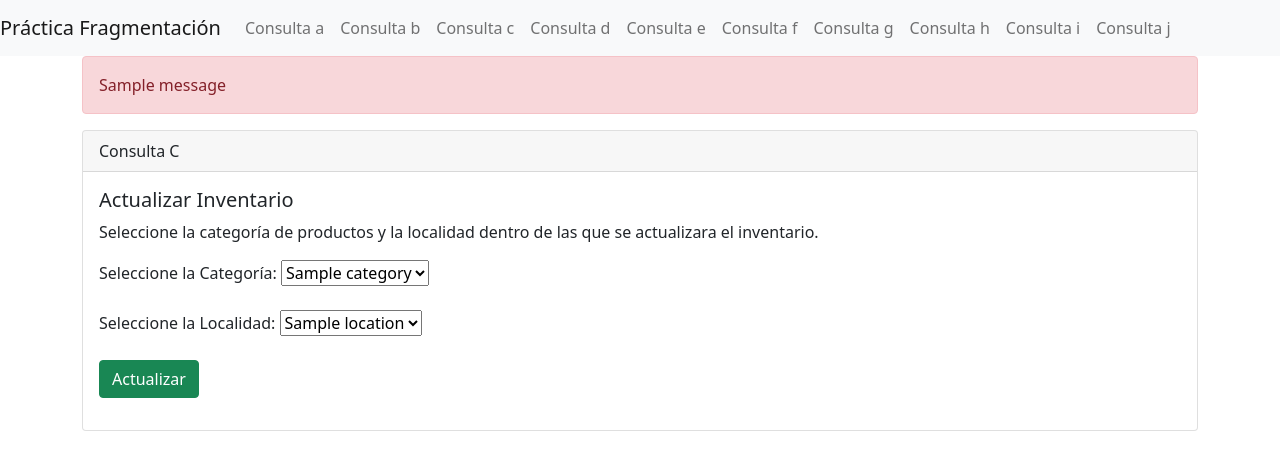
After one commit to AdanNegrete/ConexionSQLPython, a Flask app: template templates/consulta_c.html in a window 1280 px wide. The commit adds this page. Shown: the top 470 px of the page. Run offline with Flask 2, Linux system fonts and the light colour scheme; the template is opened without the code that fills it: most values are stand-ins (such as "Sample title", 1, 10 or a date in 2020); one stand-in notice (Sample message) is shown.

Commit message:
Upd & Cmpt : Consulta C & all files around it

```diff
--- a/routes/consultas.py
+++ b/routes/consultas.py
@@ -51,6 +51,19 @@ def complete_SelReg():
         regions.append({"group": row[0]})
     conn.close()
     return regions
+
+def complete_SelLoc():
+    global instancias
+    global inst
+    locations = []
+    conn = connection(inst)
+    cursor = conn.cursor()
+    cursor.execute("EXEC dbo.usp_LocationList ?",instancias.get('production'))
+    print(cursor)
+    for row in cursor.fetchall():
+        locations.append({"id": row[0], "name": row[1]})
+    conn.close()
+    return locations
 
 # ~~~~~~~~~~~~~~~~ Métodos Principales (render y controlers) ~~~~~~~~~~~~~~~~
 
@@ -149,6 +162,40 @@ def consb():
         regions=complete_SelReg()
 
         return render_template('consulta_b.html', productos = productos, regions = regions)
+
+#~~~~~~~~~~~~~~~~~~~~~~~~~~~~~~~~~~~~~~~~~~~~~~~~~~~~~~~~~~~~~~~~~~~~~~~~~~~~~~~~~~~~~~~~~~~~~~
+# Consulta C
+@consultas.route("/consulta_c")
+def consulta_c():
+    locations = complete_SelLoc()
+    categories = complete_SelCat()
+    return render_template('consulta_c.html', locations = locations, categories = categories)
+
+@consultas.route("/consc", methods=['POST'])
+def consc():
+    global inst
+    global instancias
+    if request.method == 'POST':
+        opt_cat=request.form['Categoria']
+        opt_loc=request.form['Localidad']
+        print(opt_cat+'   '+opt_loc)
+        if not(opt_cat != '' and opt_loc != ''):
+            flash('Formulario incompleto')
+            return redirect(url_for('consultas.consulta_c'))
+        conn = connection(inst)
+        cursor = conn.cursor()
+        cursor.execute("EXEC dbo.usp_ConsCUpdtProd ?,?,?",opt_loc,opt_cat,instancias.get('production'))
+        row=cursor.fetchone()
+        respuesta = row[0];
+        conn.commit()
+        conn.close()
+
+        if respuesta == 'Success':
+            flash('Valor Actualizado Correctamente')
+            return redirect(url_for('consultas.consulta_c'))
+        elif respuesta == 'NoProducts':
+            flash('No hay Productos de esa Categoría en la Localidad.')
+            return redirect(url_for('consultas.consulta_c'))
 #~~~~~~~~~~~~~~~~~~~~~~~~~~~~~~~~~~~~~~~~~~~~~~~~~~~~~~~~~~~~~~~~~~~~~~~~~~~~~~~~~~~~~~~~~~~~~~
 # Consulta E
 @consultas.route("/consulta_e")
--- /dev/null
+++ b/templates/consulta_c.html
@@ -0,0 +1,52 @@
+{% include 'header.html' %}
+
+{% with messages= get_flashed_messages() %}
+{% if messages %}
+    <div class="alert alert-danger" role="alert">
+        {% for message in messages %}
+            {{message}}
+        {% endfor %}
+    </div>
+{% endif %}
+{% endwith %}
+
+<form id="formulario" method="post" action="/consc">
+
+    <div class="card">
+        <div class="card-header">
+            Consulta C
+        </div>
+        <div class="card-body">
+            <h5 class="card-title">Actualizar Inventario</h5>
+            <p class="card-text">
+                Seleccione la categoría de productos y la localidad dentro de las que se actualizara el inventario.
+                <br/>
+                <div class="form-group">
+                    <label for="Categoria">Seleccione la Categoría: </label>
+                    <select id="Categoria" name="Categoria">
+                        {% for category in categories %}
+                            <option  value={{category.id}}>{{category.name}}</option>
+                        {% endfor %}
+                    </select>
+                </div>
+                <br/>
+                <div class="form-group">
+                    <label for="Localidad">Seleccione la Localidad: </label>
+                    <select id="Localidad" name="Localidad">
+                        {% for location in locations %}
+                            <option  value={{location.id}}>{{location.name}}</option>
+                        {% endfor %}
+                    </select>
+                </div>
+                <br>
+                <div class="form-group">
+                    <button type="submit" class="btn btn-success" id="btn-cons">
+                        Actualizar
+                    </button>
+                </div>
+            </p>
+        </div>
+    </div>
+
+</form>
+{% include 'footer.html' %}
--- a/templates/header.html
+++ b/templates/header.html
@@ -24,7 +24,7 @@
                         <a class="nav-link" href="{{url_for('consultas.consulta_b')}}" >Consulta b</a>
                     </li>
                     <li class="nav-item active">
-                        <a class="nav-link" href="#">Consulta c</a>
+                        <a class="nav-link" href="{{url_for('consultas.consulta_c')}}">Consulta c</a>
                     </li>
                     <li class="nav-item active">
                         <a class="nav-link" href="#">Consulta d</a>
```
Also changed, not shown: Sql/StoredProcedures.sql (+40 -22 lines).
